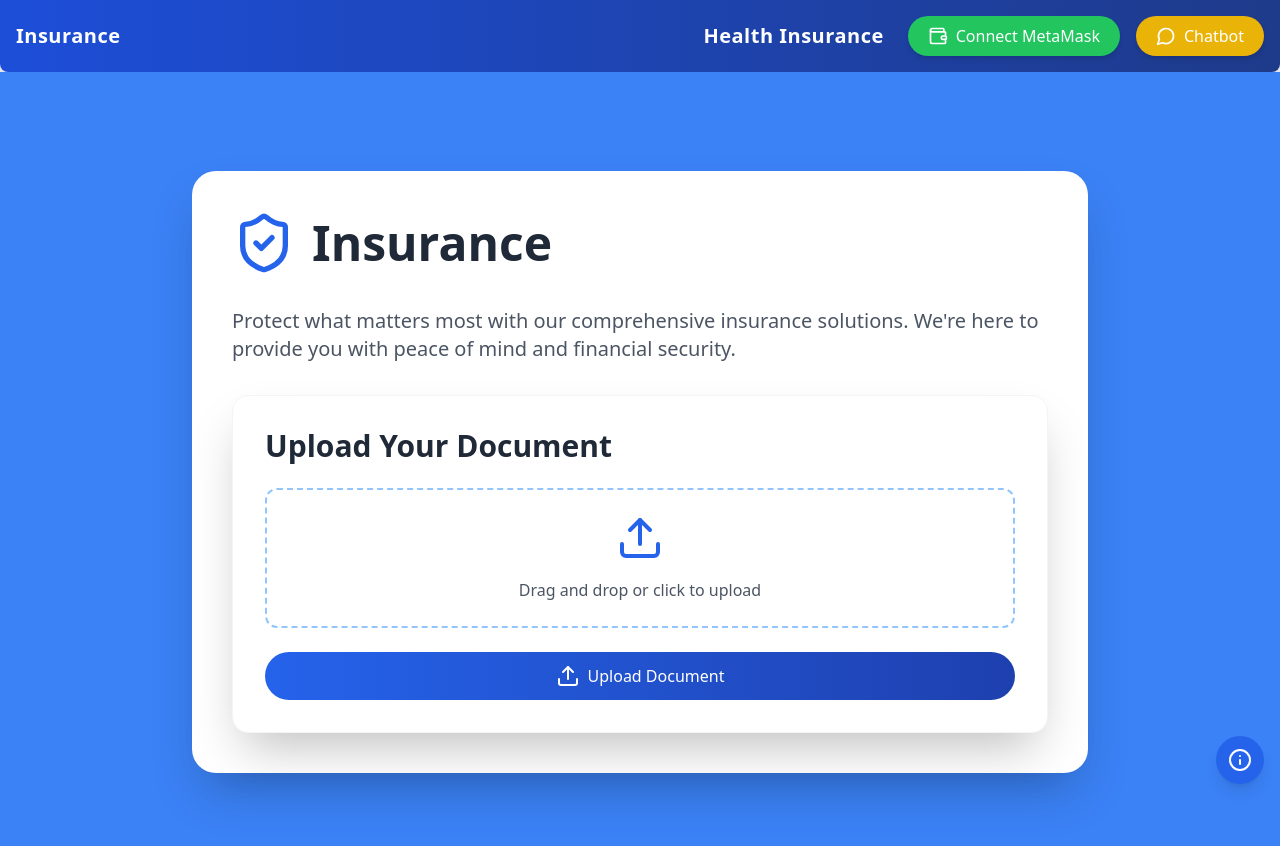
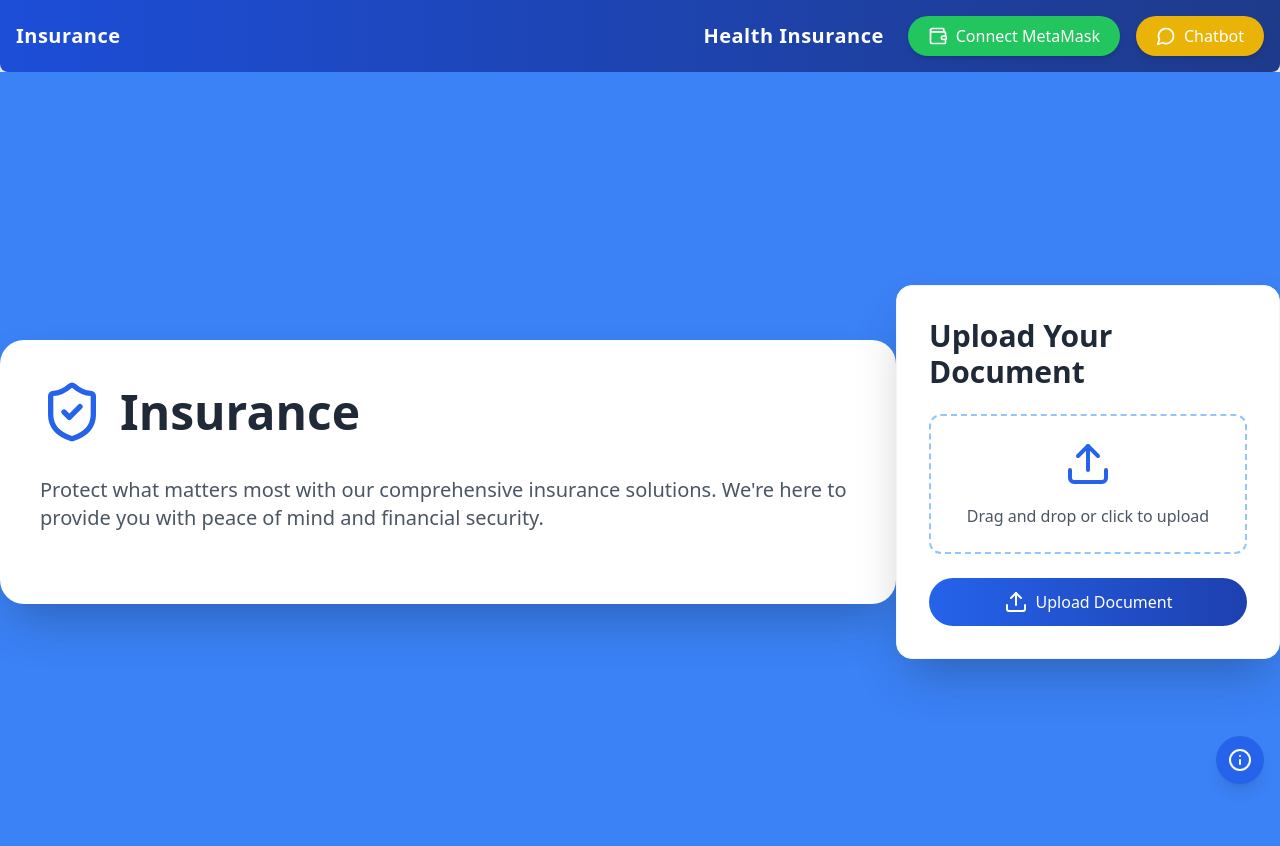
Before and after one commit to Minimega12121/insurance, a React (Vite) app: page / in a window 1280 px wide. Shown: the top 846 px of the page. Built offline with nearby package versions, Linux system fonts and the light colour scheme.

Commit message:
Routing added

```diff
--- a/src/components/CommonContent.tsx
+++ b/src/components/CommonContent.tsx
@@ -4,7 +4,7 @@ import { attestData } from "@/attestations/create_schema";
 import { ethers } from 'ethers';
 import { EAS, NO_EXPIRATION } from "@ethereum-attestation-service/eas-sdk";
 
-const CommonContent: React.FC = () => {
+const CommonContent: React.FC<{ pageType: "insurance" | "health" }> = ({ pageType }) => {
   const [file, setFile] = useState<File | null>(null);
   const [result, setResult] = useState<string>("");
   const [fileContents, setFileContents] = useState<string>("");
@@ -16,7 +16,7 @@ const CommonContent: React.FC = () => {
   };
 
   const handleSubmit = async () => {
-    console.log("yaofdy");
+    console.log("yaofdi");
     if (typeof window.ethereum !== "undefined") {
       const provider = new ethers.BrowserProvider(window.ethereum);
       const signer = await provider.getSigner();
@@ -39,6 +39,7 @@ const CommonContent: React.FC = () => {
     //   setResult("No file selected");
     // }
     // console.log(fileContents);
+    console.log("handleSubmit");
   };
   const handleSubmitUser = async () => {
     console.log("yaofdy");
@@ -84,6 +85,15 @@ const CommonContent: React.FC = () => {
     // }
     // console.log(fileContents);
   };
+
+  const handleButtonClick = () => {
+    if (pageType === "insurance") {
+      handleSubmitUser();
+    } else if (pageType === "health") {
+      handleSubmit();
+    }
+  };
+
   return (
     <div className="bg-white p-8 rounded-2xl shadow-2xl border border-gray-100 ">
       <div className="flex justify-between items-center mb-6">
@@ -113,7 +123,7 @@ const CommonContent: React.FC = () => {
       </div>
 
       <button
-        onClick={handleSubmitUser}
+        onClick={handleButtonClick}
         className="w-full bg-gradient-to-r from-blue-600 to-blue-800 text-white py-3 rounded-full hover:opacity-90 transition-all flex items-center justify-center"
       >
         <Upload className="w-6 h-6 mr-2" />
--- a/src/page.tsx
+++ b/src/page.tsx
@@ -6,8 +6,9 @@ import { Dialog, DialogTrigger, DialogContent, DialogHeader, DialogTitle } from
 const BasePage: React.FC<{
   title: string;
   icon: React.ReactNode;
-  description: string
-}> = ({ title, icon, description }) => (
+  description: string ;
+  page: "insurance" | "health";
+}> = ({ title, icon, description, page }) => (
   <div className="min-h-screen bg-blue-500 flex items-center justify-center">
     <div className="bg-white p-10 rounded-3xl shadow-2xl w-full max-w-4xl">
       <div className="flex items-center mb-8">
@@ -15,9 +16,8 @@ const BasePage: React.FC<{
         <h1 className="text-5xl font-extrabold ml-4 text-gray-800">{title}</h1>
       </div>
       <p className="text-xl text-gray-600 mb-8">{description}</p>
-      <CommonContent />
     </div>
-
+    <CommonContent pageType={page} />
     <Dialog>
       <DialogTrigger asChild>
         <button
@@ -60,6 +60,7 @@ const InsurancePage: React.FC = () => (
     title="Insurance"
     icon={<ShieldCheck className="w-16 h-16 text-blue-600" />}
     description="Protect what matters most with our comprehensive insurance solutions. We're here to provide you with peace of mind and financial security."
+    page="insurance"
   />
 );
 
@@ -68,6 +69,7 @@ const HealthInsurancePage: React.FC = () => (
     title="Health Insurance"
     icon={<HeartPulse className="w-16 h-16 text-green-600" />}
     description="Your health is your wealth. Our tailored health insurance plans ensure you receive the best medical care without financial stress."
+    page= "health"
   />
 );
 
```
Also changed, not shown: 1 other file (tests, documents, lock files or other folders).
